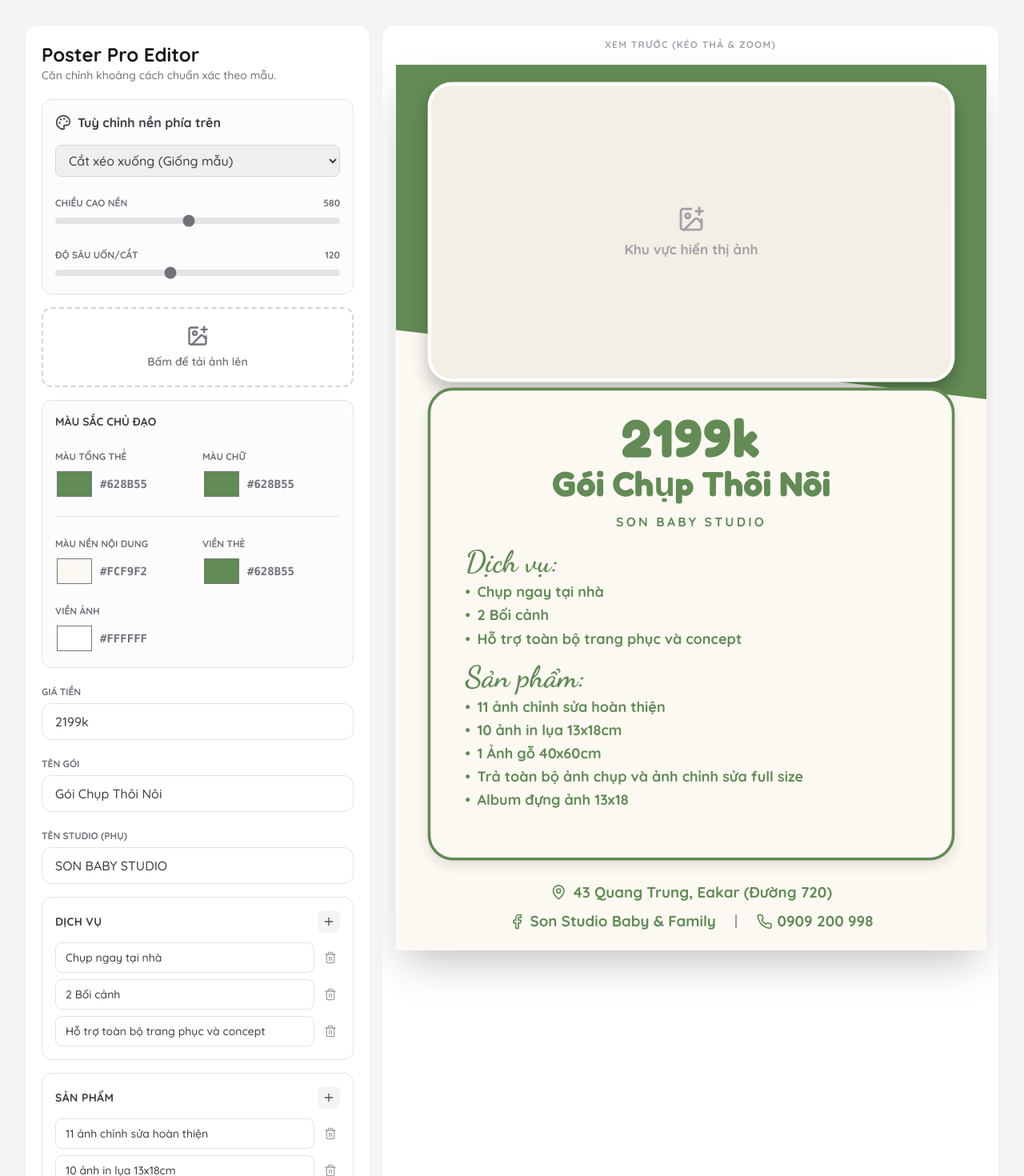
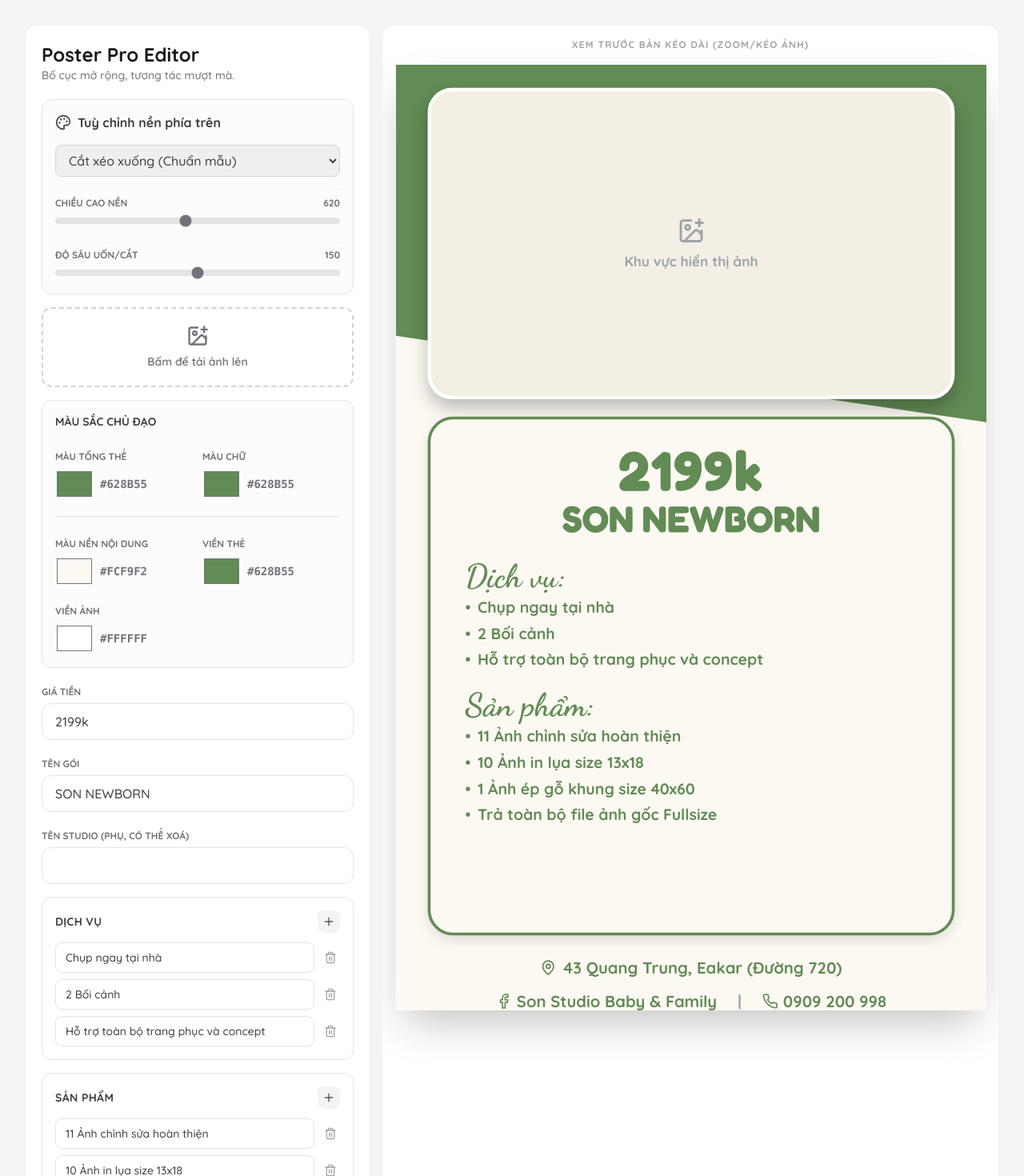
Before and after one commit to bothuine/poster-tool, a Next.js app: page / in a window 1280 px wide. Shown: the top 1470 px of the page at 80% size. Built offline with nearby package versions, Linux system fonts and the light colour scheme.

Commit message:
Update page.tsx

```diff
--- a/app/page.tsx
+++ b/app/page.tsx
@@ -7,19 +7,20 @@
 type BgBottomShape = "flat" | "slant-up" | "slant-down" | "curved" | "wave" | "zigzag" | "ellipse" | "star" | "arch";
 
 const POSTER_W = 1024;
-const POSTER_H = 1536;
+// BẢN FIX: Kéo dài chiều cao tổng thể Poster để tạo độ thoáng (Từ 1536 lên 1640)
+const POSTER_H = 1640;
 
 const L = {
   bg: "#fcf9f2",
   imageX: 55,
-  imageY: 30,
+  imageY: 40,  // Căn nhẹ ảnh xuống
   imageW: 914,
-  imageH: 520,
+  imageH: 540,
   imageR: 42,
   cardX: 55,
-  cardY: 560,
+  cardY: 610,  // Đẩy thẻ nội dung xuống để lộ phần xéo nền nhiều hơn
   cardW: 914,
-  cardH: 820,
+  cardH: 900,  // Kéo dài thẻ nội dung thêm 80px, siêu rộng rãi
   cardR: 44,
 };
 
@@ -28,8 +29,8 @@
   const [imgTransform, setImgTransform] = useState({ x: 0, y: 0, scale: 1 });
 
   const [price, setPrice] = useState("2199k");
-  const [packageTitle, setPackageTitle] = useState("Gói Chụp Thôi Nôi");
-  const [studioName, setStudioName] = useState("SON BABY STUDIO");
+  const [packageTitle, setPackageTitle] = useState("SON NEWBORN");
+  const [studioName, setStudioName] = useState("");
 
   const [serviceItems, setServiceItems] = useState([
     "Chụp ngay tại nhà",
@@ -38,11 +39,10 @@
   ]);
 
   const [productItems, setProductItems] = useState([
-    "11 ảnh chỉnh sửa hoàn thiện",
-    "10 ảnh in lụa 13x18cm",
-    "1 Ảnh gỗ 40x60cm",
-    "Trả toàn bộ ảnh chụp và ảnh chỉnh sửa full size",
-    "Album đựng ảnh 13x18",
+    "11 Ảnh chỉnh sửa hoàn thiện",
+    "10 Ảnh in lụa size 13x18",
+    "1 Ảnh ép gỗ khung size 40x60",
+    "Trả toàn bộ file ảnh gốc Fullsize",
   ]);
 
   const [address, setAddress] = useState("43 Quang Trung, Eakar (Đường 720)");
@@ -55,10 +55,10 @@
   const [cardColor, setCardColor] = useState("#fcf9f2");
   const [imageBorderColor, setImageBorderColor] = useState("#ffffff");
 
-  // Đổi mặc định sang Xéo xuống giống mẫu
+  // Thiết lập mặc định giống hệt mẫu (Xéo xuống, cao 620, nghiêng 150)
   const [bgBottomShape, setBgBottomShape] = useState<BgBottomShape>("slant-down");
-  const [shapeHeight, setShapeHeight] = useState(580);
-  const [shapeIntensity, setShapeIntensity] = useState(120);
+  const [shapeHeight, setShapeHeight] = useState(620);
+  const [shapeIntensity, setShapeIntensity] = useState(150);
 
   const measureRef = useRef<HTMLDivElement>(null);
   const [previewScale, setPreviewScale] = useState(1);
@@ -118,7 +118,7 @@
         <section className="rounded-2xl bg-white p-4 shadow-sm md:p-5 h-fit space-y-5">
           <div>
             <h1 className="text-2xl font-bold text-zinc-900">Poster Pro Editor</h1>
-            <p className="text-sm text-zinc-500">Căn chỉnh khoảng cách chuẩn xác theo mẫu.</p>
+            <p className="text-sm text-zinc-500">Bố cục mở rộng, tương tác mượt mà.</p>
           </div>
 
           <div className="space-y-4">
@@ -132,7 +132,7 @@
                   onChange={(e) => setBgBottomShape(e.target.value as BgBottomShape)}
                   className="w-full rounded-lg border border-zinc-300 px-3 py-2 outline-none font-medium text-zinc-700 focus:ring-2 focus:ring-zinc-400"
                 >
-                  <option value="slant-down">Cắt xéo xuống (Giống mẫu)</option>
+                  <option value="slant-down">Cắt xéo xuống (Chuẩn mẫu)</option>
                   <option value="slant-up">Cắt xéo lên</option>
                   <option value="curved">Đường cong Bezier</option>
                   <option value="arch">Vòm cung</option>
@@ -143,7 +143,7 @@
                   <option value="flat">Cắt ngang (Phẳng)</option>
                 </select>
 
-                <Range label="Chiều cao nền" value={shapeHeight} min={300} max={900} step={10} onChange={setShapeHeight} />
+                <Range label="Chiều cao nền" value={shapeHeight} min={300} max={1000} step={10} onChange={setShapeHeight} />
                 {bgBottomShape !== 'flat' && (
                   <Range label="Độ sâu uốn/cắt" value={shapeIntensity} min={0} max={300} step={5} onChange={setShapeIntensity} />
                 )}
@@ -172,7 +172,7 @@
 
             <Input label="Giá tiền" value={price} onChange={setPrice} />
             <Input label="Tên gói" value={packageTitle} onChange={setPackageTitle} />
-            <Input label="Tên Studio (phụ)" value={studioName} onChange={setStudioName} />
+            <Input label="Tên Studio (phụ, có thể xoá)" value={studioName} onChange={setStudioName} />
 
             <EditableList title="Dịch vụ" items={serviceItems} setItems={setServiceItems} />
             <EditableList title="Sản phẩm" items={productItems} setItems={setProductItems} />
@@ -192,7 +192,7 @@
         </section>
 
         <section className="rounded-2xl bg-white p-3 shadow-sm md:p-4 overflow-hidden flex flex-col items-center justify-start">
-          <div className="mb-4 text-xs font-bold uppercase tracking-widest text-zinc-400 text-center w-full">Xem trước (Kéo thả & Zoom)</div>
+          <div className="mb-4 text-xs font-bold uppercase tracking-widest text-zinc-400 text-center w-full">Xem trước bản kéo dài (Zoom/Kéo ảnh)</div>
 
           <div ref={measureRef} className="w-full h-0" />
 
@@ -342,31 +342,35 @@
         )}
       </div>
 
+      {/* Thẻ nội dung được kéo dài */}
       <div
-        className="absolute z-10 rounded-[44px] flex flex-col px-[60px] py-[35px] shadow-[0_10px_20px_rgba(0,0,0,0.1)]"
+        className="absolute z-10 rounded-[44px] flex flex-col px-[60px] py-[40px] shadow-[0_10px_20px_rgba(0,0,0,0.1)]"
         style={{
           left: L.cardX, top: L.cardY, width: L.cardW, height: L.cardH,
           borderWidth: '5px', borderColor: data.borderColor, backgroundColor: data.cardColor
         }}
       >
         <div className="text-center flex flex-col items-center">
-          <div className="text-[92px] font-bold leading-none font-cute tracking-wide" style={{ color: data.themeColor }}>{data.price}</div>
-          <div className="mt-1 text-[60px] font-bold leading-none font-cute" style={{ color: data.themeColor }}>{data.packageTitle}</div>
+          <div className="text-[96px] font-bold leading-none font-cute tracking-wide" style={{ color: data.themeColor }}>{data.price}</div>
+          <div className="mt-1 text-[64px] font-bold leading-none font-cute" style={{ color: data.themeColor }}>{data.packageTitle}</div>
           {data.studioName && (
-            <div className="mt-5 text-[22px] font-bold uppercase tracking-[0.2em] text-zinc-600" style={{ color: data.themeColor }}>{data.studioName}</div>
+            <div className="mt-4 text-[24px] font-bold uppercase tracking-[0.2em] text-zinc-500" style={{ color: data.themeColor }}>{data.studioName}</div>
           )}
         </div>
-        <div className="mt-7 flex flex-col gap-6">
+
+        {/* Nới lỏng khoảng cách giữa các phần */}
+        <div className="mt-10 flex flex-col gap-8">
           <PosterSection title="Dịch vụ:" color={data.themeColor} textColor={data.textColor} items={data.serviceItems} />
           <PosterSection title="Sản phẩm:" color={data.themeColor} textColor={data.textColor} items={data.productItems} />
         </div>
       </div>
 
-      <div className="absolute left-0 right-0 z-20 flex flex-col items-center text-[26px] font-bold" style={{ top: 1415, color: data.textColor }}>
+      {/* Footer được hạ sâu xuống phù hợp với Poster 1640px */}
+      <div className="absolute left-0 right-0 z-20 flex flex-col items-center text-[28px] font-bold" style={{ top: 1545, color: data.textColor }}>
         <div className="flex items-center gap-3"><MapPin className="h-7 w-7" style={{ color: data.themeColor }} /> <span>{data.address}</span></div>
-        <div className="mt-3 flex items-center gap-6">
+        <div className="mt-4 flex items-center gap-6">
           <div className="flex items-center gap-2"><Facebook className="h-7 w-7" style={{ color: data.themeColor }} /> <span>{data.facebook}</span></div>
-          <div className="text-zinc-400 px-2">|</div>
+          <div className="text-zinc-400 px-3">|</div>
           <div className="flex items-center gap-2"><Phone className="h-7 w-7" style={{ color: data.themeColor }} /> <span>{data.phone}</span></div>
         </div>
       </div>
@@ -376,7 +380,7 @@
 
 async function drawPosterCanvas(ctx: CanvasRenderingContext2D, data: PosterData) {
   const w = POSTER_W;
-  const h = POSTER_H;
+  const h = POSTER_H; // Chiều cao mới 1640
   const baseH = data.shapeHeight;
   const inst = data.shapeIntensity;
 
@@ -448,34 +452,34 @@
   ctx.textAlign = "center";
   ctx.fillStyle = data.themeColor;
 
-  // Tinh chỉnh lại tọa độ Y và Size chữ trên Canvas để khớp với Preview
-  ctx.font = "700 92px 'Fredoka', sans-serif";
-  ctx.fillText(data.price, w/2, L.cardY + 115);
+  ctx.font = "700 96px 'Fredoka', sans-serif";
+  ctx.fillText(data.price, w/2, L.cardY + 120);
 
-  ctx.font = "700 60px 'Fredoka', sans-serif";
-  ctx.fillText(data.packageTitle, w/2, L.cardY + 185);
+  ctx.font = "700 64px 'Fredoka', sans-serif";
+  ctx.fillText(data.packageTitle, w/2, L.cardY + 195);
 
   if (data.studioName) {
-    ctx.font = "700 22px 'Quicksand', sans-serif";
-    ctx.letterSpacing = "4px"; // Bổ sung khoảng cách chữ cho Canvas nếu trình duyệt hỗ trợ
-    ctx.fillText(data.studioName.toUpperCase(), w/2, L.cardY + 240);
+    ctx.font = "700 24px 'Quicksand', sans-serif";
+    ctx.letterSpacing = "4px";
+    ctx.fillText(data.studioName.toUpperCase(), w/2, L.cardY + 245);
     ctx.letterSpacing = "0px";
   }
 
-  let textY = L.cardY + (data.studioName ? 300 : 255);
+  let textY = L.cardY + (data.studioName ? 310 : 270);
   textY = drawCanvasSection(ctx, "Dịch vụ:", data.serviceItems, L.cardX + 60, textY, data.themeColor, data.textColor);
-  textY += 15; // Khoảng cách giữa 2 section (cũ là 15, nhìn gọn hơn)
+  textY += 20;
   drawCanvasSection(ctx, "Sản phẩm:", data.productItems, L.cardX + 60, textY, data.themeColor, data.textColor);
 
   ctx.textAlign = "center";
   ctx.fillStyle = data.textColor;
-  ctx.font = "700 26px 'Quicksand', sans-serif";
+  ctx.font = "700 28px 'Quicksand', sans-serif";
   ctx.fillStyle = data.themeColor;
-  ctx.fillText(`📍`, w / 2 - ctx.measureText(`  ${data.address}`).width / 2 - 10, 1435);
+
+  ctx.fillText(`📍`, w / 2 - ctx.measureText(`  ${data.address}`).width / 2 - 10, 1560);
   ctx.fillStyle = data.textColor;
-  ctx.fillText(`${data.address}`, w / 2, 1435);
+  ctx.fillText(`${data.address}`, w / 2, 1560);
   const line2 = `f   ${data.facebook}     |     ☎   ${data.phone}`;
-  ctx.fillText(line2, w / 2, 1485);
+  ctx.fillText(line2, w / 2, 1610);
 }
 
 function drawCanvasSection(
@@ -483,16 +487,16 @@
 ) {
   ctx.textAlign = "left";
   ctx.fillStyle = color;
-  ctx.font = "700 52px 'Dancing Script', cursive, sans-serif";
+  ctx.font = "700 56px 'Dancing Script', cursive, sans-serif";
   ctx.fillText(title, x, y);
-  y += 40;
-  ctx.font = "700 25px 'Quicksand', sans-serif";
+  y += 45;
+  ctx.font = "700 27px 'Quicksand', sans-serif";
   for (const item of items) {
     ctx.fillStyle = color;
     ctx.fillText("•", x, y);
     ctx.fillStyle = textColor;
-    y = wrapText(ctx, item, x + 25, y, 780, 36); // Thu hẹp khoảng cách dòng (line-height) giữa các bullet
-    y += 4;
+    y = wrapText(ctx, item, x + 25, y, 780, 42);
+    y += 5;
   }
   return y;
 }
@@ -525,8 +529,8 @@
 function PosterSection({ title, color, textColor, items }: { title: string, color: string, textColor: string, items: string[] }) {
   return (
     <div className="text-left font-quicksand">
-      <h2 className="text-[52px] font-cursive leading-none" style={{ color }}>{title}</h2>
-      <ul className="mt-2 space-y-1.5 text-[25px] font-bold leading-snug" style={{ color: textColor }}>
+      <h2 className="text-[56px] font-cursive leading-none" style={{ color }}>{title}</h2>
+      <ul className="mt-2 space-y-2 text-[27px] font-bold leading-snug" style={{ color: textColor }}>
         {items.map((item, idx) => (
           <li key={idx} className="flex gap-3">
             <span style={{ color }}>•</span> <span>{item}</span>
```
